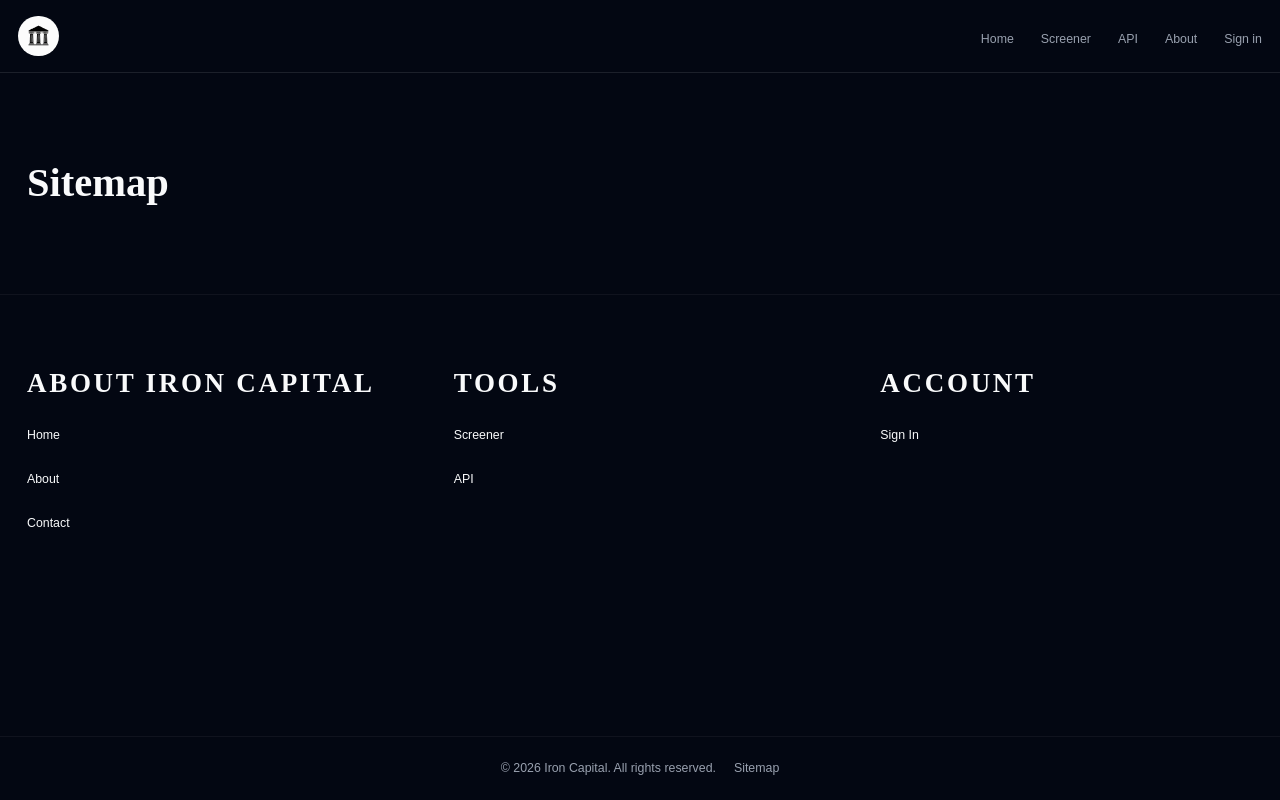
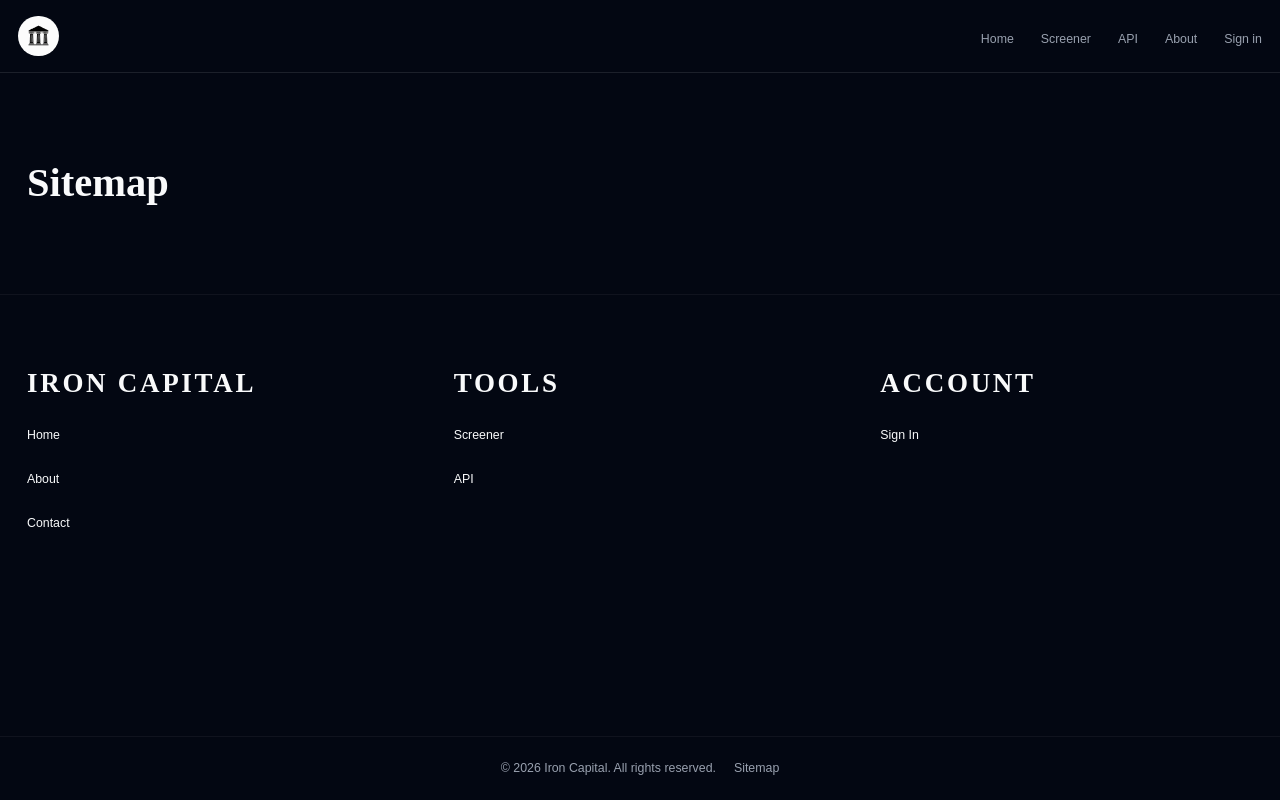
Before and after one commit to ironcapitaleu/frontend, a React (Vite) app: page /sitemap in a window 1280 px wide. Built offline with nearby package versions, Linux system fonts and the light colour scheme; no server answers; a web font is replaced by a local one.

Commit message:
refactor: rename section header on `Sitemap`

```diff
--- a/src/pages/SitemapPage.tsx
+++ b/src/pages/SitemapPage.tsx
@@ -34,7 +34,7 @@ function SitemapSection({ title, links }: SitemapSectionProps) {
 
 const SITEMAP_SECTIONS: SitemapSectionProps[] = [
 	{
-		title: "About Iron Capital",
+		title: "Iron Capital",
 		links: [
 			{ label: "Home", to: "/" },
 			{ label: "About", to: "/about" },
```
